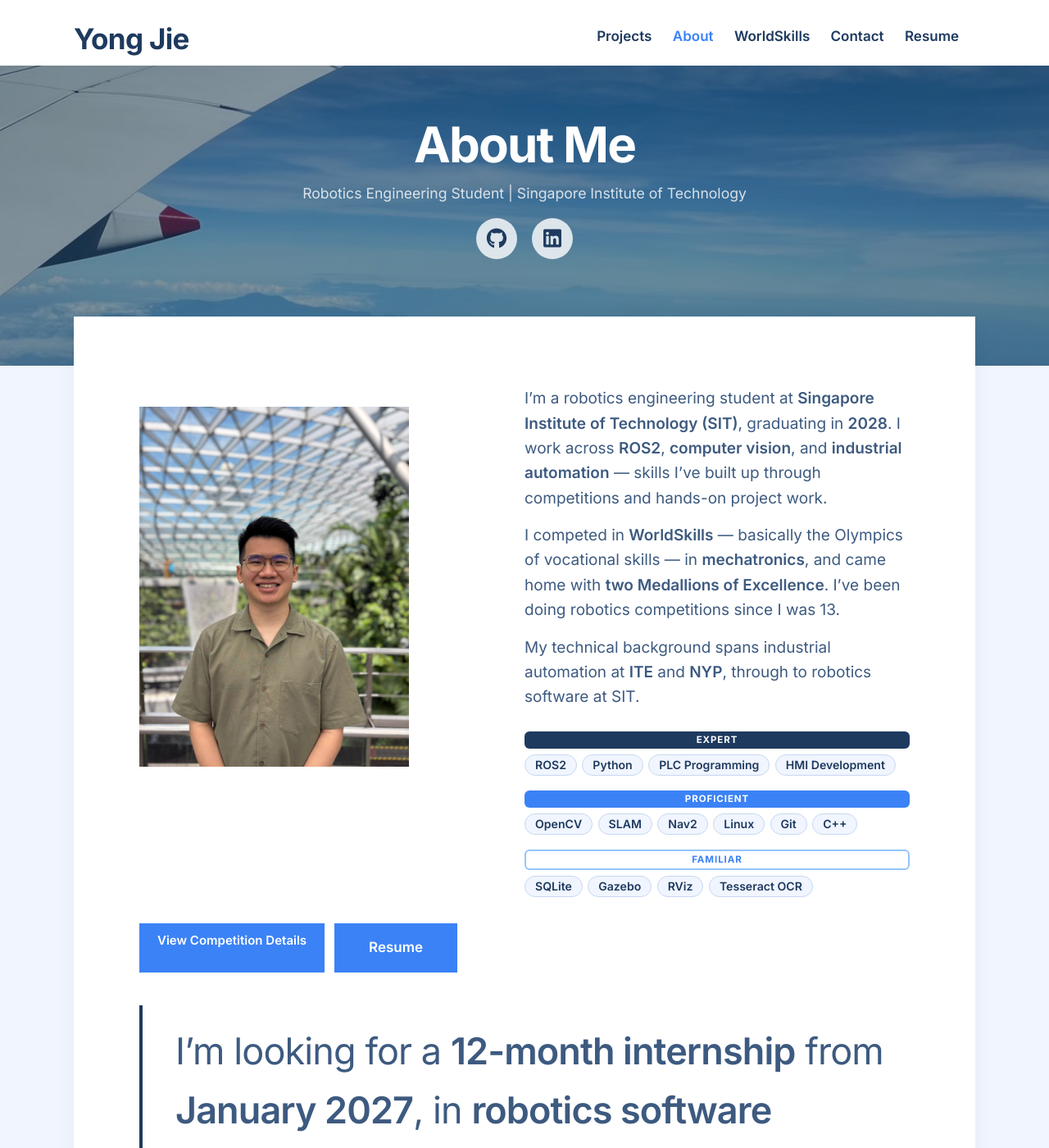
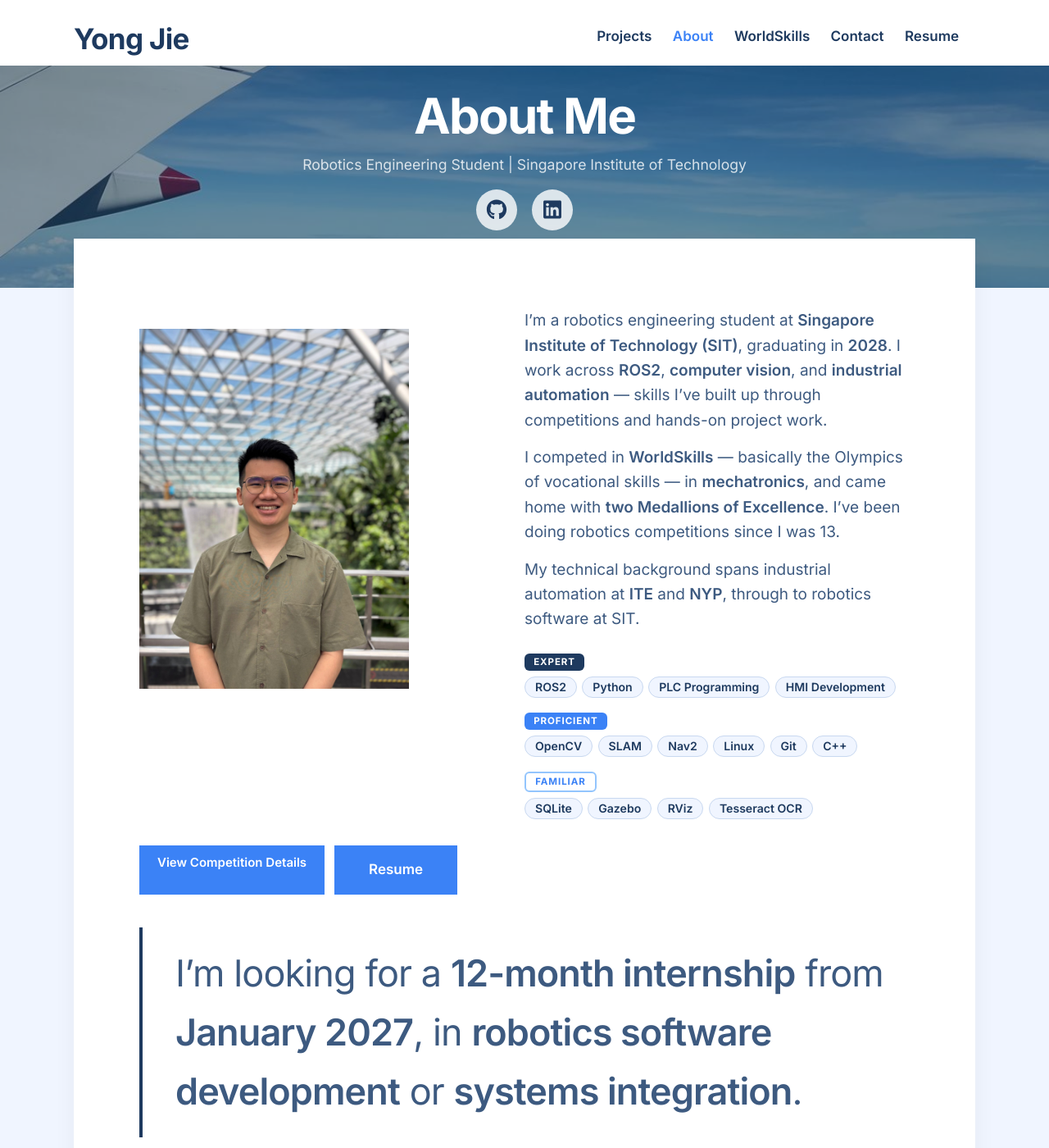
Before and after one commit to YongJiee/YongJiee.github.io, a Jekyll site: the page built from _pages/about.md, in a window 1280 px wide and 1400 px high. Shown: the whole window at 82% size. Built offline with Jekyll 4.4.1, drawn with Linux system fonts in a browser that asks for light colours; nearby versions of some CDN libraries.

Commit message:
V1.773 - Fixing top image

```diff
--- a/_sass/_includes/_custom.scss
+++ b/_sass/_includes/_custom.scss
@@ -173,9 +173,8 @@
   padding: 0.3rem 0.7rem;
   border-radius: 6px;
   white-space: nowrap;
-  min-width: 80px;
   text-align: center;
-  flex-shrink: 0;
+  align-self: flex-start;
   margin-top: 2px;
 }
 
--- a/_sass/_includes/_hero.scss
+++ b/_sass/_includes/_hero.scss
@@ -7,17 +7,17 @@
   position: relative;
   top: 0;
   margin-top: 0;
-  padding: 100px 0 70px;
+  padding: 55px 0 45px;
   background: $hero-background-color;
 
   @include mq(tabletp) {
     margin-top: 25px;
-    padding: 100px 0 100px;
+    padding: 65px 0 60px;
   }
 
   @include mq(laptop) {
     margin-top: 30px;
-    padding: 110px 0 130px;
+    padding: 75px 0 70px;
   }
 
   .wrap {
```
